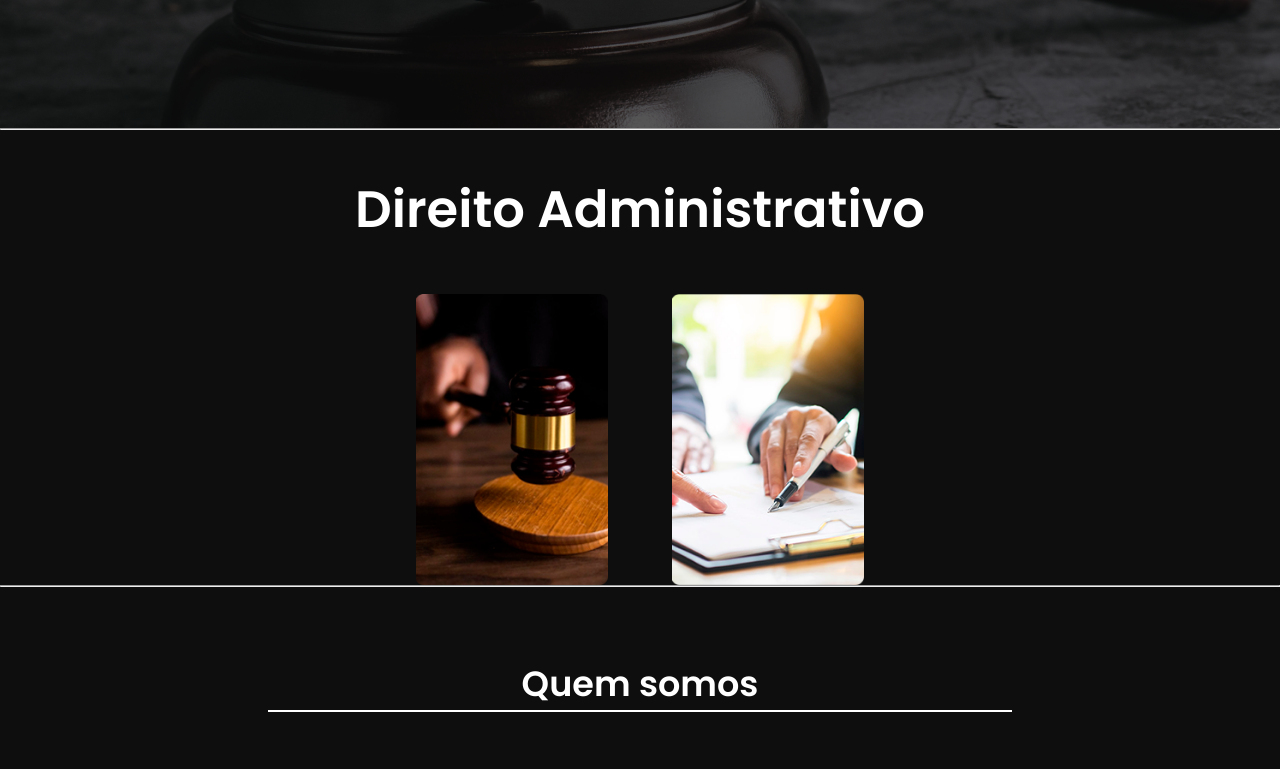
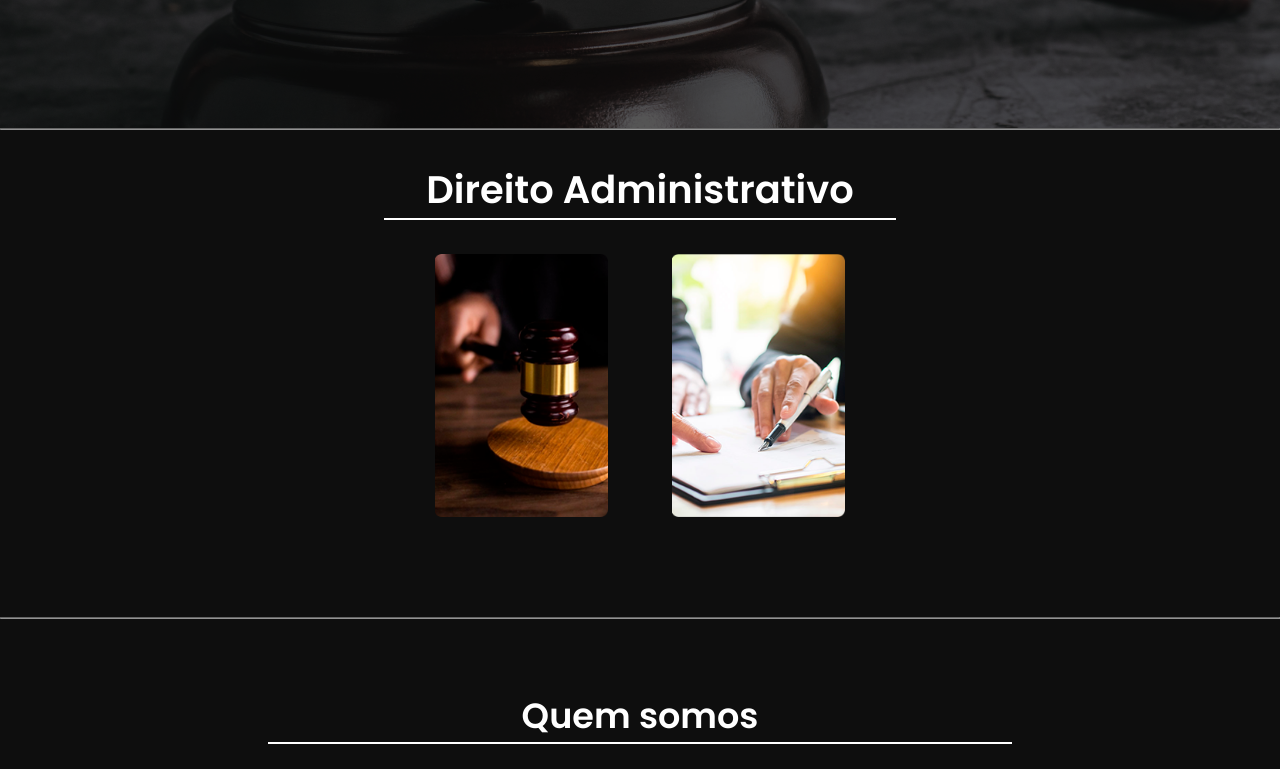
Before and after one commit to PedroHenriqueUNB/queiroz_viana, a plain HTML site: page index.html in a window 1280 px wide. Shown: the part 679-1448 px from the top of the page. Drawn offline with Linux system fonts and the light colour scheme.

Commit message:
Update styles.css

```diff
--- a/styles.css
+++ b/styles.css
@@ -19,6 +19,10 @@ body {
     background-color: white;
     border-left: 2.4px solid black;
     border-radius: 60px;
+}
+hr {
+    border-color: rgba(255, 255, 255, 0.548);
+    border-width: 1px;
 }
 
 header {
@@ -224,18 +228,25 @@ header {
     background-color: #0E0E0E;
     min-height: 300px;
     max-height: 816px;
+    margin-bottom: 100px;
+    justify-content: center;
+    align-items: center;
+    display: flex;
+    flex-direction: column;
 }
 
 .section2 h1 {
     color: #ffffff;
-    font-size: 4vw;
+    font-size: 3vw;
     font-weight: 600;
+    width: 40vw;
+    border-bottom: 2px solid white;
     margin: .8em 0em .9em;
     justify-content: center;
     display: flex;
 }
 .section2 img{
-    width: 15%;
+    width: 30%;
     margin: 0em 2em 0em 2em;
 }
 @media (max-width: 1185px) {
@@ -502,18 +513,19 @@ header {
 .section5 {
     color: white;
     background-color: #0E0E0E;
+    margin-top: 50px;
 }
 
 .section5 div {
-    margin: 0 3%;
+    margin: 0 4.3%;
 }
 
 .section5 div h1 {
-    font-size: 28px;
+    font-size: 22px;
     font-weight: 400;
 }
 .section5 div h3 {
-    font-size: 2vw;
+    font-size: 1.4vw;
     width: 90%;
     font-weight: 400;
 }
```
